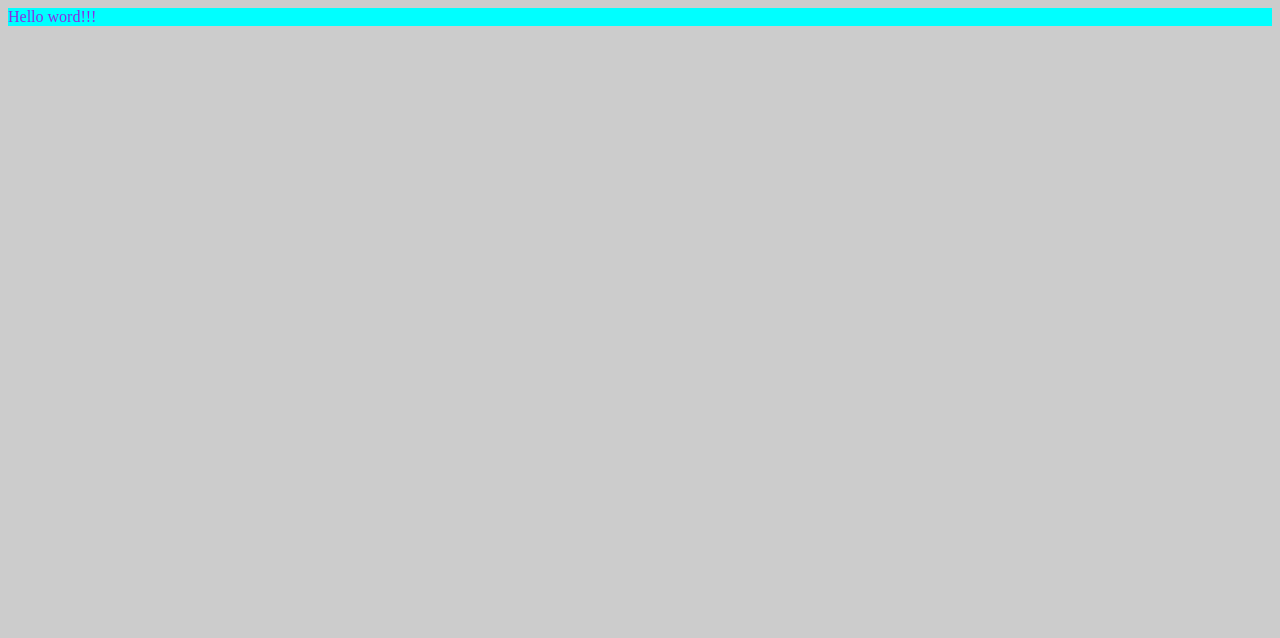
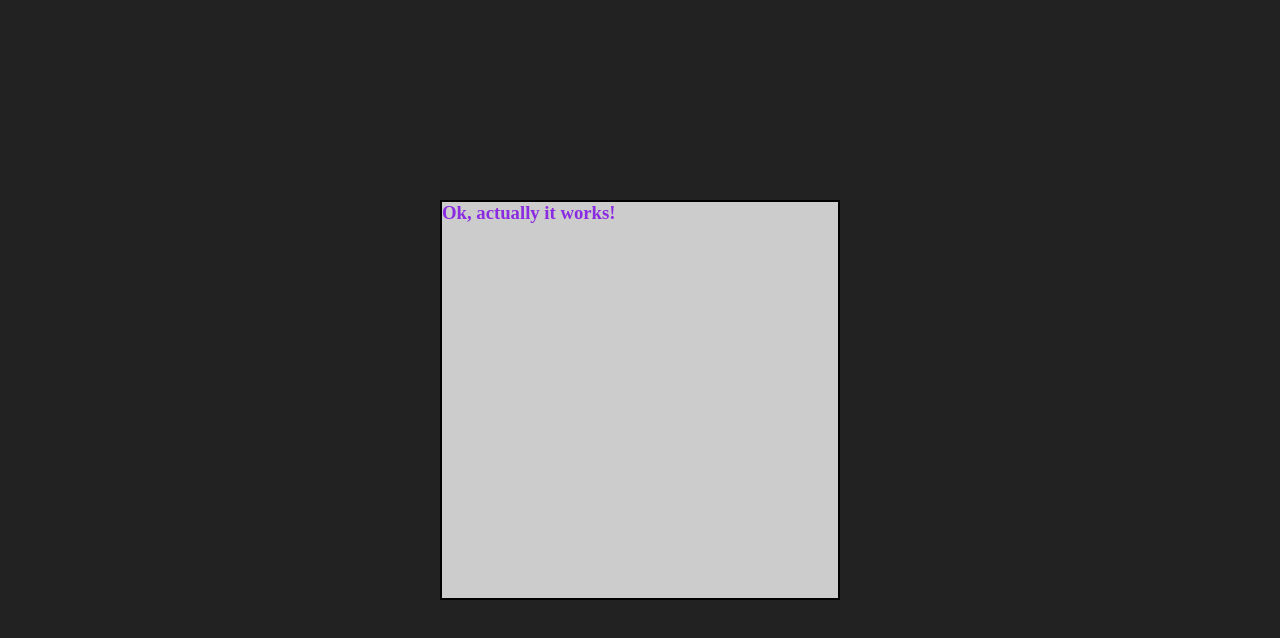
Before and after one commit to GTFTT/clock, a React app: page / in a window 1280 px wide. Shown: the top 638 px of the page. Built offline with nearby package versions, Linux system fonts and the light colour scheme; the HTML template or start-up script is replaced by a standard one.

Commit message:
Preparations are completed. It is too late for today, so I will continue next time(And yes, I know that this is not the right palace for my text, feeling and weather, but why not? This is small project and I can write here whatever I want. Just never mind.)

```diff
--- a/src/App.js
+++ b/src/App.js
@@ -1,5 +1,6 @@
 import React, { Component } from 'react';
 import Style from './App.module.css';
+import Clock from './components/clock';
 
 class App extends Component {
     constructor(props) {
@@ -7,7 +8,9 @@ class App extends Component {
     }
 
     render() {
-        return <div className={Style.mainContainer}>Hello word!!!</div>
+        return <div className={Style.mainContainer}>
+            <Clock />
+        </div>
     }
 }
 
--- a/src/App.module.css
+++ b/src/App.module.css
@@ -1,4 +1,8 @@
 .mainContainer {
-    background-color: aqua;
+    min-height: 100vh;
+    background-color: #222;
     color: blueviolet;
+    display: flex;
+    justify-content: center;
+    align-items: center;
 }
--- /dev/null
+++ b/src/components/clock/index.js
@@ -0,0 +1,14 @@
+import React, {Component} from 'react';
+import Style from './style.module.css';
+
+export default class Clock extends Component {
+    constructor(props) {
+        super(props);
+    }
+
+    render() {
+        return <div className={Style.container}>
+            <h3>Ok, actually it works!</h3>
+        </div>
+    }
+}
--- /dev/null
+++ b/src/components/clock/style.module.css
@@ -0,0 +1,5 @@
+.container {
+    border: 2px solid black ;
+    height: 50vh;
+    width: 50vh;
+}
--- a/src/styles.css
+++ b/src/styles.css
@@ -1,8 +1,6 @@
 * {
     background-color: #CCC;
+    margin: 0;
+    padding: 0;
+    box-sizing: border-box;
 }
-
-.mainContainer2 {
-    background-color: rgb(0, 255, 85);
-    color: blueviolet;
-}
```
Also changed, not shown: src/index.js (+0 -7 lines), 1 other file (tests, documents, lock files or other folders).
